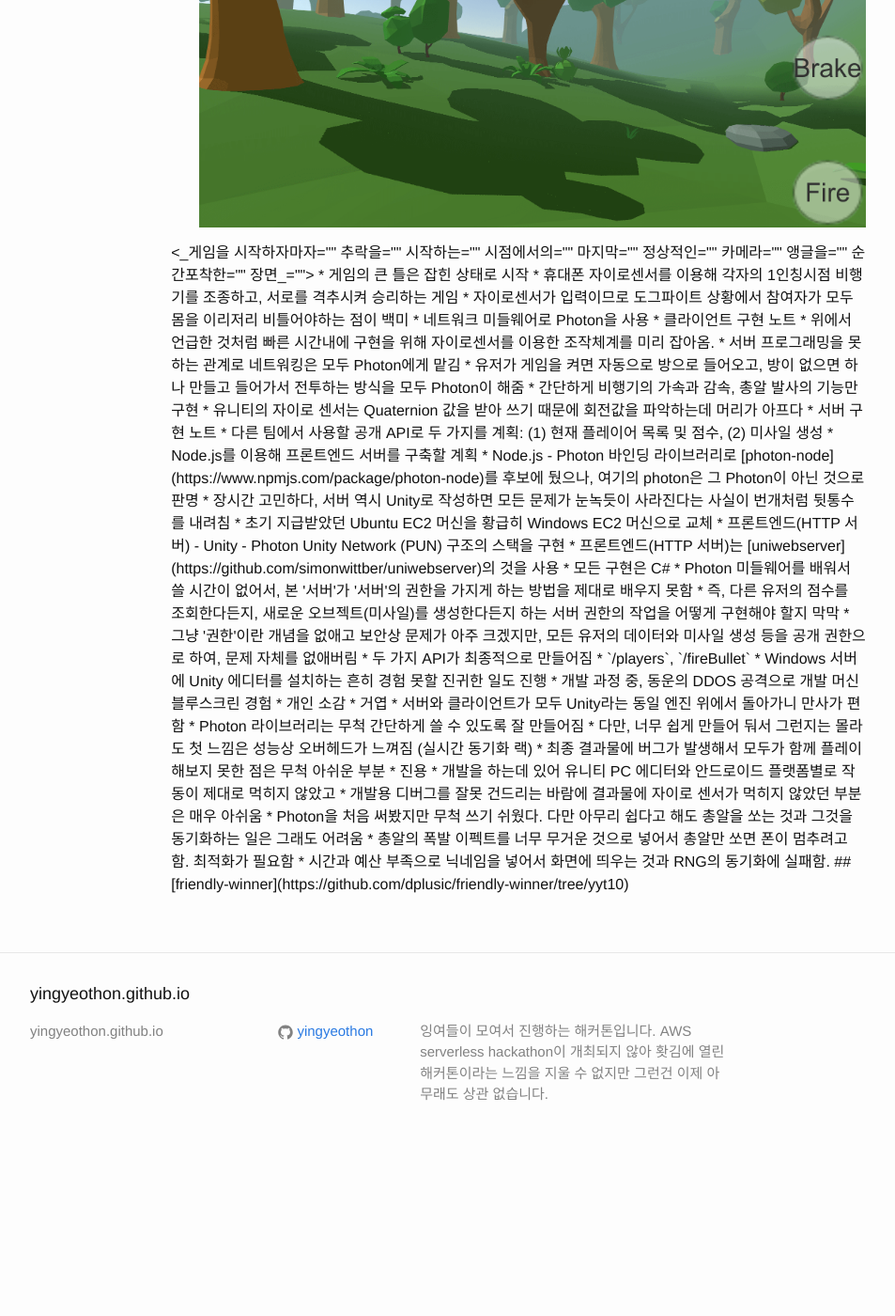
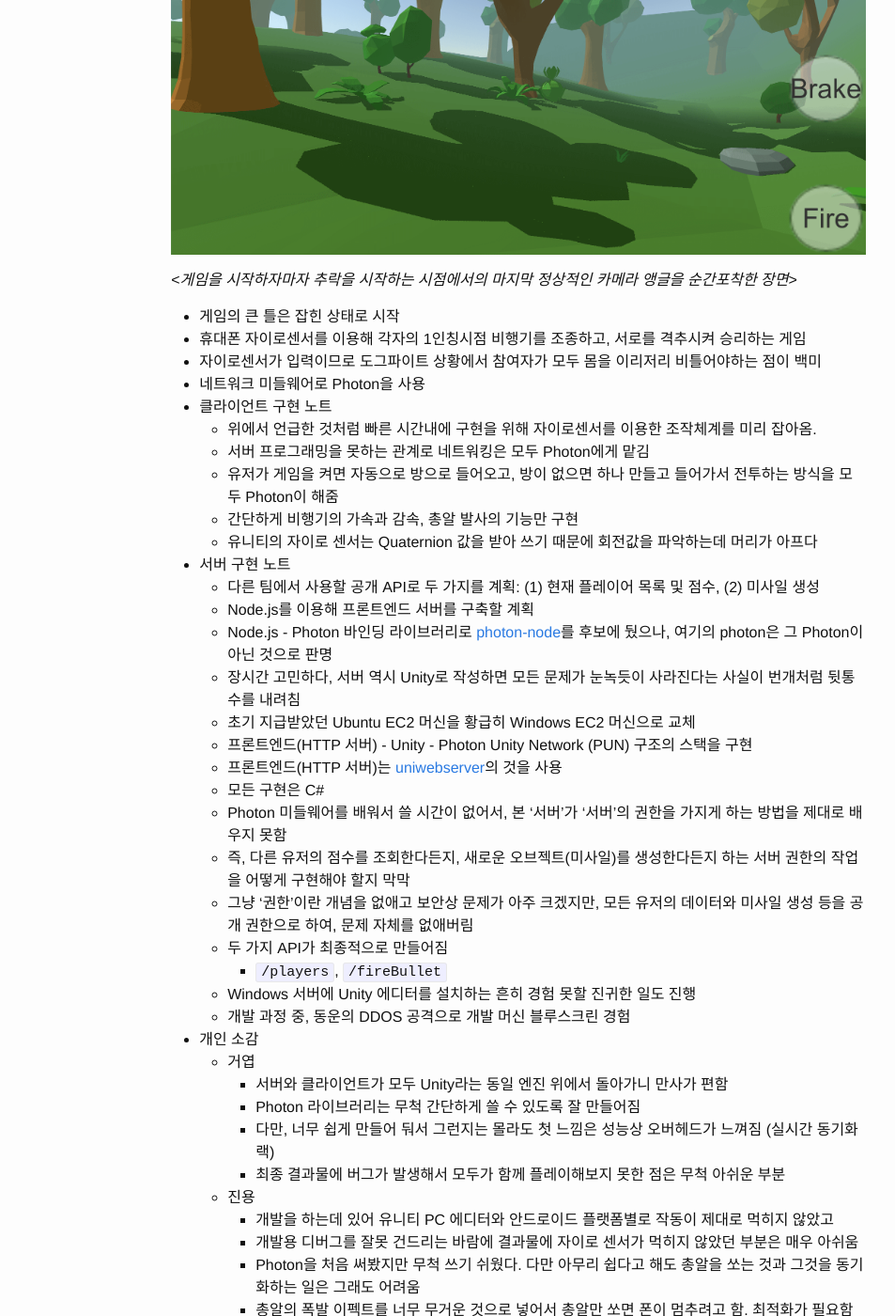
Before and after one commit to yingyeothon/yingyeothon.github.io, a Jekyll site: the page built from _posts/2018-09-08-the-10.md, in a window 1280 px wide and 1400 px high, scrolled down 2494 px. Shown: the whole window at 94% size, without its empty margins (238-1191 px from the left). Built offline with Jekyll 4.4.1, drawn with Linux system fonts in a browser that asks for light colours; before the commit the page ends 3730 px from its top, so only the background shows below that; some of the changed lines change nothing that is shown; some of the changed text lies outside the part shown.

Commit message:
Fix broken markdowns

```diff
--- a/_posts/2018-07-14-the-9.md
+++ b/_posts/2018-07-14-the-9.md
@@ -63,10 +63,12 @@
 ---
 
 # Result
+
 ## Space Battle (http://bash.style)
 
-![Space Battle](https://i.ytimg.com/vi/ap27AwqOwsc/maxresdefault.jpg)
-<_인게임으로 계획된 머릿속의 이미지_>
+![Space Battle](/images/9/maxresdefault.jpg)
+
+&lt;_인게임으로 계획된 머릿속의 이미지_&gt;
 
 - 시작전 포부: 나 이런 사람이야
 - 목표: 어릴때 열심히 했던 Unity3D의 경험을 그냥 묵히기 아쉬워서 시작한 엔진만들기, (_미완성된_) 엔진은 있으니까 게임을 하나라도 제대로 만들어보자.
@@ -75,20 +77,20 @@
   - 아웃게임 (리더보드, 게임시작 버튼, 현재 접속자 수, 방 고르기, 닉네임 고르기)
   - 인게임
   - 결과창
-  - 저작자 소개 (like *star wars ending credit* )
+  - 저작자 소개 (like *star wars ending credit- )
 - 사용된 기술: HTML5 Canvas, Javascript, WebSocket
 - 아쉬운점: 시간이 상당히 많다고 자만했지만 2시간만에 체력 고갈로, 오히려 시간이 부족하여 alert로 결과창을 대신함.... (쩝)
 - 다음을 기약하며: slither.io처럼 게임 출시 할 때 까지 완성도를 높이겠다.
 
 ## ICBM ([link](https://github.com/dplusic/ideal-computing-breaking-machine/releases/tag/yyt9))
 
-* 목표
-  * 기존의 ICBM에 GameLift를 이식하는 작업을 진행
-* 진행
-  * GameSession의 생성, Player의 진입, GameSession의 종료의 Life Cycle을 구현
-  * 코드가 더 필요하지는 않겠지만 Instance의 Scaling을 설정하지는 못함
-* 후기
-  * GameLift로 Scalable한 Relay Server를 구현하고 나니, MQ Cluster만으로 할 수 있다라는 [lacti](https://github.com/lacti)님의 제안보다 나은 것이 없는 상황이 되었으나, Relay Server를 직접 코드 레벨에서 Customize할 수 있다는 점을 주안점으로 삼고 GameLift를 이용하는 방향을 유지해볼 생각임
+- 목표
+  - 기존의 ICBM에 GameLift를 이식하는 작업을 진행
+- 진행
+  - GameSession의 생성, Player의 진입, GameSession의 종료의 Life Cycle을 구현
+  - 코드가 더 필요하지는 않겠지만 Instance의 Scaling을 설정하지는 못함
+- 후기
+  - GameLift로 Scalable한 Relay Server를 구현하고 나니, MQ Cluster만으로 할 수 있다라는 [lacti](https://github.com/lacti)님의 제안보다 나은 것이 없는 상황이 되었으나, Relay Server를 직접 코드 레벨에서 Customize할 수 있다는 점을 주안점으로 삼고 GameLift를 이용하는 방향을 유지해볼 생각임
 
 ## TinyGBT ( [https://github.com/lancifollia/tinygbt](https://github.com/lancifollia/tinygbt) )
 
@@ -96,43 +98,44 @@
 기존 구현체인 [LightGBM](https://github.com/Microsoft/LightGBM)과 간단하게 정확도를 비교해봤는데, (속도는 엄청 느리지만) 비슷한 parameter 셋팅에서 비슷한 에러(RMSE)가 나왔습니다.
 
 ## move move move ( [https://github.com/noasax/yyt9](https://github.com/noasax/yyt9) )
-![poster](https://i.imgur.com/Zz0TgGx.png)
-* 나보다 작으면 지워버리고 크면 도망가라!
-  * 움직일수록 크기가 커집니다
-  * 크기가 커질수록 속도는 느립니다
-  * 충돌시 작은(약한)자는 사라집니다
-* 목적
-  * 계속 움직이는 잉여력 넘치는 자가 승리하는 게임
-* 개발
-  * node js 서버에서 모든 상태를 통제하고 web socket과 canvas를 사용합니다.
-* 문제점/개선점
-  * 한 점이 커지면 답이 없어짐(하지만 누군가 한명은 커짐)
-  * 맵을 더 크게, 클라이언트에 맞게 보여주는 기능
+![poster](/images/9/Zz0TgGx.png)
+- 나보다 작으면 지워버리고 크면 도망가라!
+  - 움직일수록 크기가 커집니다
+  - 크기가 커질수록 속도는 느립니다
+  - 충돌시 작은(약한)자는 사라집니다
+- 목적
+  - 계속 움직이는 잉여력 넘치는 자가 승리하는 게임
+- 개발
+  - node js 서버에서 모든 상태를 통제하고 web socket과 canvas를 사용합니다.
+- 문제점/개선점
+  - 한 점이 커지면 답이 없어짐(하지만 누군가 한명은 커짐)
+  - 맵을 더 크게, 클라이언트에 맞게 보여주는 기능
 
 ## 가즈아 (gazzzza)
 
-* [지난 8회 가즈아](/2018/06/02/the-8#%EA%B0%80%EC%A6%88%EC%95%84-httpsgithubcomhyunjong-leegazzzza) 를 이어하며 완성도를 높이기 위해 작업
+- [지난 8회 가즈아](/2018/06/02/the-8#%EA%B0%80%EC%A6%88%EC%95%84-httpsgithubcomhyunjong-leegazzzza) 를 이어하며 완성도를 높이기 위해 작업
 ![Gazzzza](/images/9/gazzzza.png)
-<_일단은 대충 완성된 가즈아의 화면_>
 
-* 기존에 없던 기능 추가
-  * MP 개념을 추가하여 항상 방어상태가 되지 않도록 처리
-  * 각 턴에 MP가 +3이 되도록 추가
-* 이번 9회차의 목표는 완성 (COMPLETION) 이었던 만큼 팀을 이루어 작업 진행
-  * 기획의 완성도
-    * 지난번 게임은 기획적 완성도가 낮아 재미가 없었다고 판단하여 알고 있는 기획자 2명과 논의한 피드백을 바탕으로 구현 목표를 세움
-  * 클라의 완성도
-    * 장고로 대충 만든 웹사이트말고 제대로 된 클라이언트가 나오길 원해서 김거엽님과 팀을 이루어 작업
-* 개인 소감
-  * 현종
-    * 오랜만에 집중도 있게 개발할 수 있어서 의미있는 모임이었다고 판단
-    * 기획을 넣으면 재미있지 않을까 했지만 핵노잼
-    * 김거엽과 팀을 이뤄 작업하다보니 Gaming on AWS 1회때의 추억이 떠오름
-    * 완성도를 높이면 어떻게 1등할 수 있지 않을까 했지만 굇수들의 출현으로 무산
-  * 거엽
-    * 'C'(땅) / 'C++'(불) / 'Lua'(바람) / 'HTML5 & CSS'(물) / '대리님'(마음) 다섯 가지 힘을 하나로 모으는 것은 역시 쉬운 일이 아니지만, 어려운만큼 그 보람 또한 크단 사실을 재확인했다
-    * 가즈아의 게임 플레이 메커니즘은 완전히 정적이긴 하나, 연출이라도 다소 역동적이었으면 게임적 재미가 있었을 것이라 생각한다 (문명 시리즈가 대표적인 예)
-    * 다음에는 아티스트를 꼬셔서 같은 팀으로 만들어보면 좋겠다
+&lt;_일단은 대충 완성된 가즈아의 화면_&gt;
+
+- 기존에 없던 기능 추가
+  - MP 개념을 추가하여 항상 방어상태가 되지 않도록 처리
+  - 각 턴에 MP가 +3이 되도록 추가
+- 이번 9회차의 목표는 완성 (COMPLETION) 이었던 만큼 팀을 이루어 작업 진행
+  - 기획의 완성도
+    - 지난번 게임은 기획적 완성도가 낮아 재미가 없었다고 판단하여 알고 있는 기획자 2명과 논의한 피드백을 바탕으로 구현 목표를 세움
+  - 클라의 완성도
+    - 장고로 대충 만든 웹사이트말고 제대로 된 클라이언트가 나오길 원해서 김거엽님과 팀을 이루어 작업
+- 개인 소감
+  - 현종
+    - 오랜만에 집중도 있게 개발할 수 있어서 의미있는 모임이었다고 판단
+    - 기획을 넣으면 재미있지 않을까 했지만 핵노잼
+    - 김거엽과 팀을 이뤄 작업하다보니 Gaming on AWS 1회때의 추억이 떠오름
+    - 완성도를 높이면 어떻게 1등할 수 있지 않을까 했지만 굇수들의 출현으로 무산
+  - 거엽
+    - 'C'(땅) / 'C++'(불) / 'Lua'(바람) / 'HTML5 & CSS'(물) / '대리님'(마음) 다섯 가지 힘을 하나로 모으는 것은 역시 쉬운 일이 아니지만, 어려운만큼 그 보람 또한 크단 사실을 재확인했다
+    - 가즈아의 게임 플레이 메커니즘은 완전히 정적이긴 하나, 연출이라도 다소 역동적이었으면 게임적 재미가 있었을 것이라 생각한다 (문명 시리즈가 대표적인 예)
+    - 다음에는 아티스트를 꼬셔서 같은 팀으로 만들어보면 좋겠다
 
 ## Bokchi Farm ( [https://github.com/lacti/bokchi-farm](https://github.com/lacti/bokchi-farm) )
 
@@ -157,8 +160,8 @@
     - 기반 라이브러리를 많이 비축
 
 ## 총론
-* 매우 유익한 9회차 모임
-* 멤버가 조금 더 늘어나면 공개 모집으로 진행해도 재밌을 듯
-* 현재까지 진행된 잉여톤을 AWS 측에 공유해서 꾸준히 진행하고 있음을 어필해도 괜찮아보임
-* 최종 스탠딩
+- 매우 유익한 9회차 모임
+- 멤버가 조금 더 늘어나면 공개 모집으로 진행해도 재밌을 듯
+- 현재까지 진행된 잉여톤을 AWS 측에 공유해서 꾸준히 진행하고 있음을 어필해도 괜찮아보임
+- 최종 스탠딩
 ![Final Standing](/images/9/final_standing.jpg)
--- a/_posts/2018-09-08-the-10.md
+++ b/_posts/2018-09-08-the-10.md
@@ -37,11 +37,11 @@
 
 따라서 본 대회에서는 최대한 서로 복잡하게 연동된 monolithic 서버 구조를 개발하고, 시스템의 유연성과 확장성 관점에서 서버리스가 문제를 어디까지 해결해 줄 수 있을 지 토론하고자 합니다.
 
-서로 네트워크 통신을 진행해야 하는데 개롱 site의 네트워크는 상당히 취약합니다. 마침 monolithic 서버 구조를 개발하므로, 개별/팀 참가자들마다 _aws m5.large ec2 instance_ 를 하나씩 지급할 예정입니다. 또한 개롱 site에는 적절한 presentation 도구가 없으므로, 적어도 *HDMI 단자를 지원하는 노트북* 혹은 그에 준하는 도구를 직접 준비해오시는 것을 권장합니다.
+서로 네트워크 통신을 진행해야 하는데 개롱 site의 네트워크는 상당히 취약합니다. 마침 monolithic 서버 구조를 개발하므로, 개별/팀 참가자들마다 _aws m5.large ec2 instance_ 를 하나씩 지급할 예정입니다. 또한 개롱 site에는 적절한 presentation 도구가 없으므로, 적어도 *HDMI 단자를 지원하는 노트북- 혹은 그에 준하는 도구를 직접 준비해오시는 것을 권장합니다.
 
 ## Schedule
 
-본 대회는 *9월 8일(토요일)* 오후 동안 진행됩니다. 기다리는 다른 분들을 위하여 최대한 시간을 준수해주시기를 부탁 드리고 싶습니다.
+본 대회는 *9월 8일(토요일)- 오후 동안 진행됩니다. 기다리는 다른 분들을 위하여 최대한 시간을 준수해주시기를 부탁 드리고 싶습니다.
 
 | 시간 | 내용 |
 | --- | --- |
@@ -69,47 +69,49 @@
 
 ## GyroPlane (Airplane팀)
 
-* [https://github.com/kjyong1983/GyroPlane](https://github.com/kjyong1983/GyroPlane)
+- [https://github.com/kjyong1983/GyroPlane](https://github.com/kjyong1983/GyroPlane)
+
 ![GyroPlane](/images/10/gyroplane.png)
-<_게임을 시작하자마자 추락을 시작하는 시점에서의 마지막 정상적인 카메라 앵글을 순간포착한 장면_>
 
-* 게임의 큰 틀은 잡힌 상태로 시작
-* 휴대폰 자이로센서를 이용해 각자의 1인칭시점 비행기를 조종하고, 서로를 격추시켜 승리하는 게임
-* 자이로센서가 입력이므로 도그파이트 상황에서 참여자가 모두 몸을 이리저리 비틀어야하는 점이 백미
-* 네트워크 미들웨어로 Photon을 사용
-* 클라이언트 구현 노트
-  * 위에서 언급한 것처럼 빠른 시간내에 구현을 위해 자이로센서를 이용한 조작체계를 미리 잡아옴.
-  * 서버 프로그래밍을 못하는 관계로 네트워킹은 모두 Photon에게 맡김
-  * 유저가 게임을 켜면 자동으로 방으로 들어오고, 방이 없으면 하나 만들고 들어가서 전투하는 방식을 모두 Photon이 해줌
-  * 간단하게 비행기의 가속과 감속, 총알 발사의 기능만 구현
-  * 유니티의 자이로 센서는 Quaternion 값을 받아 쓰기 때문에 회전값을 파악하는데 머리가 아프다
-* 서버 구현 노트
-  * 다른 팀에서 사용할 공개 API로 두 가지를 계획: (1) 현재 플레이어 목록 및 점수, (2) 미사일 생성
-  * Node.js를 이용해 프론트엔드 서버를 구축할 계획
-  * Node.js - Photon 바인딩 라이브러리로 [photon-node](https://www.npmjs.com/package/photon-node)를 후보에 뒀으나, 여기의 photon은 그 Photon이 아닌 것으로 판명
-  * 장시간 고민하다, 서버 역시 Unity로 작성하면 모든 문제가 눈녹듯이 사라진다는 사실이 번개처럼 뒷통수를 내려침
-  * 초기 지급받았던 Ubuntu EC2 머신을 황급히 Windows EC2 머신으로 교체
-  * 프론트엔드(HTTP 서버) - Unity - Photon Unity Network (PUN) 구조의 스택을 구현
-  * 프론트엔드(HTTP 서버)는 [uniwebserver](https://github.com/simonwittber/uniwebserver)의 것을 사용
-  * 모든 구현은 C#
-  * Photon 미들웨어를 배워서 쓸 시간이 없어서, 본 '서버'가 '서버'의 권한을 가지게 하는 방법을 제대로 배우지 못함
-  * 즉, 다른 유저의 점수를 조회한다든지, 새로운 오브젝트(미사일)를 생성한다든지 하는 서버 권한의 작업을 어떻게 구현해야 할지 막막
-  * 그냥 '권한'이란 개념을 없애고 보안상 문제가 아주 크겠지만, 모든 유저의 데이터와 미사일 생성 등을 공개 권한으로 하여, 문제 자체를 없애버림
-  * 두 가지 API가 최종적으로 만들어짐
-    * `/players`, `/fireBullet`
-  * Windows 서버에 Unity 에디터를 설치하는 흔히 경험 못할 진귀한 일도 진행
-  * 개발 과정 중, 동운의 DDOS 공격으로 개발 머신 블루스크린 경험
-* 개인 소감
-  * 거엽
-    * 서버와 클라이언트가 모두 Unity라는 동일 엔진 위에서 돌아가니 만사가 편함
-    * Photon 라이브러리는 무척 간단하게 쓸 수 있도록 잘 만들어짐
-    * 다만, 너무 쉽게 만들어 둬서 그런지는 몰라도 첫 느낌은 성능상 오버헤드가 느껴짐 (실시간 동기화 랙)
-    * 최종 결과물에 버그가 발생해서 모두가 함께 플레이해보지 못한 점은 무척 아쉬운 부분
-  * 진용
-    * 개발을 하는데 있어 유니티 PC 에디터와 안드로이드 플랫폼별로 작동이 제대로 먹히지 않았고
-    * 개발용 디버그를 잘못 건드리는 바람에 결과물에 자이로 센서가 먹히지 않았던 부분은 매우 아쉬움
-    * Photon을 처음 써봤지만 무척 쓰기 쉬웠다. 다만 아무리 쉽다고 해도 총알을 쏘는 것과 그것을 동기화하는 일은 그래도 어려움
-    * 총알의 폭발 이펙트를 너무 무거운 것으로 넣어서 총알만 쏘면 폰이 멈추려고 함. 최적화가 필요함
-    * 시간과 예산 부족으로 닉네임을 넣어서 화면에 띄우는 것과 RNG의 동기화에 실패함.
+&lt;_게임을 시작하자마자 추락을 시작하는 시점에서의 마지막 정상적인 카메라 앵글을 순간포착한 장면_&gt;
+
+- 게임의 큰 틀은 잡힌 상태로 시작
+- 휴대폰 자이로센서를 이용해 각자의 1인칭시점 비행기를 조종하고, 서로를 격추시켜 승리하는 게임
+- 자이로센서가 입력이므로 도그파이트 상황에서 참여자가 모두 몸을 이리저리 비틀어야하는 점이 백미
+- 네트워크 미들웨어로 Photon을 사용
+- 클라이언트 구현 노트
+  - 위에서 언급한 것처럼 빠른 시간내에 구현을 위해 자이로센서를 이용한 조작체계를 미리 잡아옴.
+  - 서버 프로그래밍을 못하는 관계로 네트워킹은 모두 Photon에게 맡김
+  - 유저가 게임을 켜면 자동으로 방으로 들어오고, 방이 없으면 하나 만들고 들어가서 전투하는 방식을 모두 Photon이 해줌
+  - 간단하게 비행기의 가속과 감속, 총알 발사의 기능만 구현
+  - 유니티의 자이로 센서는 Quaternion 값을 받아 쓰기 때문에 회전값을 파악하는데 머리가 아프다
+- 서버 구현 노트
+  - 다른 팀에서 사용할 공개 API로 두 가지를 계획: (1) 현재 플레이어 목록 및 점수, (2) 미사일 생성
+  - Node.js를 이용해 프론트엔드 서버를 구축할 계획
+  - Node.js - Photon 바인딩 라이브러리로 [photon-node](https://www.npmjs.com/package/photon-node)를 후보에 뒀으나, 여기의 photon은 그 Photon이 아닌 것으로 판명
+  - 장시간 고민하다, 서버 역시 Unity로 작성하면 모든 문제가 눈녹듯이 사라진다는 사실이 번개처럼 뒷통수를 내려침
+  - 초기 지급받았던 Ubuntu EC2 머신을 황급히 Windows EC2 머신으로 교체
+  - 프론트엔드(HTTP 서버) - Unity - Photon Unity Network (PUN) 구조의 스택을 구현
+  - 프론트엔드(HTTP 서버)는 [uniwebserver](https://github.com/simonwittber/uniwebserver)의 것을 사용
+  - 모든 구현은 C#
+  - Photon 미들웨어를 배워서 쓸 시간이 없어서, 본 '서버'가 '서버'의 권한을 가지게 하는 방법을 제대로 배우지 못함
+  - 즉, 다른 유저의 점수를 조회한다든지, 새로운 오브젝트(미사일)를 생성한다든지 하는 서버 권한의 작업을 어떻게 구현해야 할지 막막
+  - 그냥 '권한'이란 개념을 없애고 보안상 문제가 아주 크겠지만, 모든 유저의 데이터와 미사일 생성 등을 공개 권한으로 하여, 문제 자체를 없애버림
+  - 두 가지 API가 최종적으로 만들어짐
+    - `/players`, `/fireBullet`
+  - Windows 서버에 Unity 에디터를 설치하는 흔히 경험 못할 진귀한 일도 진행
+  - 개발 과정 중, 동운의 DDOS 공격으로 개발 머신 블루스크린 경험
+- 개인 소감
+  - 거엽
+    - 서버와 클라이언트가 모두 Unity라는 동일 엔진 위에서 돌아가니 만사가 편함
+    - Photon 라이브러리는 무척 간단하게 쓸 수 있도록 잘 만들어짐
+    - 다만, 너무 쉽게 만들어 둬서 그런지는 몰라도 첫 느낌은 성능상 오버헤드가 느껴짐 (실시간 동기화 랙)
+    - 최종 결과물에 버그가 발생해서 모두가 함께 플레이해보지 못한 점은 무척 아쉬운 부분
+  - 진용
+    - 개발을 하는데 있어 유니티 PC 에디터와 안드로이드 플랫폼별로 작동이 제대로 먹히지 않았고
+    - 개발용 디버그를 잘못 건드리는 바람에 결과물에 자이로 센서가 먹히지 않았던 부분은 매우 아쉬움
+    - Photon을 처음 써봤지만 무척 쓰기 쉬웠다. 다만 아무리 쉽다고 해도 총알을 쏘는 것과 그것을 동기화하는 일은 그래도 어려움
+    - 총알의 폭발 이펙트를 너무 무거운 것으로 넣어서 총알만 쏘면 폰이 멈추려고 함. 최적화가 필요함
+    - 시간과 예산 부족으로 닉네임을 넣어서 화면에 띄우는 것과 RNG의 동기화에 실패함.
 
 ## [friendly-winner](https://github.com/dplusic/friendly-winner/tree/yyt10)
```
Also changed, not shown: images/9/Zz0TgGx.png (added), images/9/maxresdefault.jpg (added).
